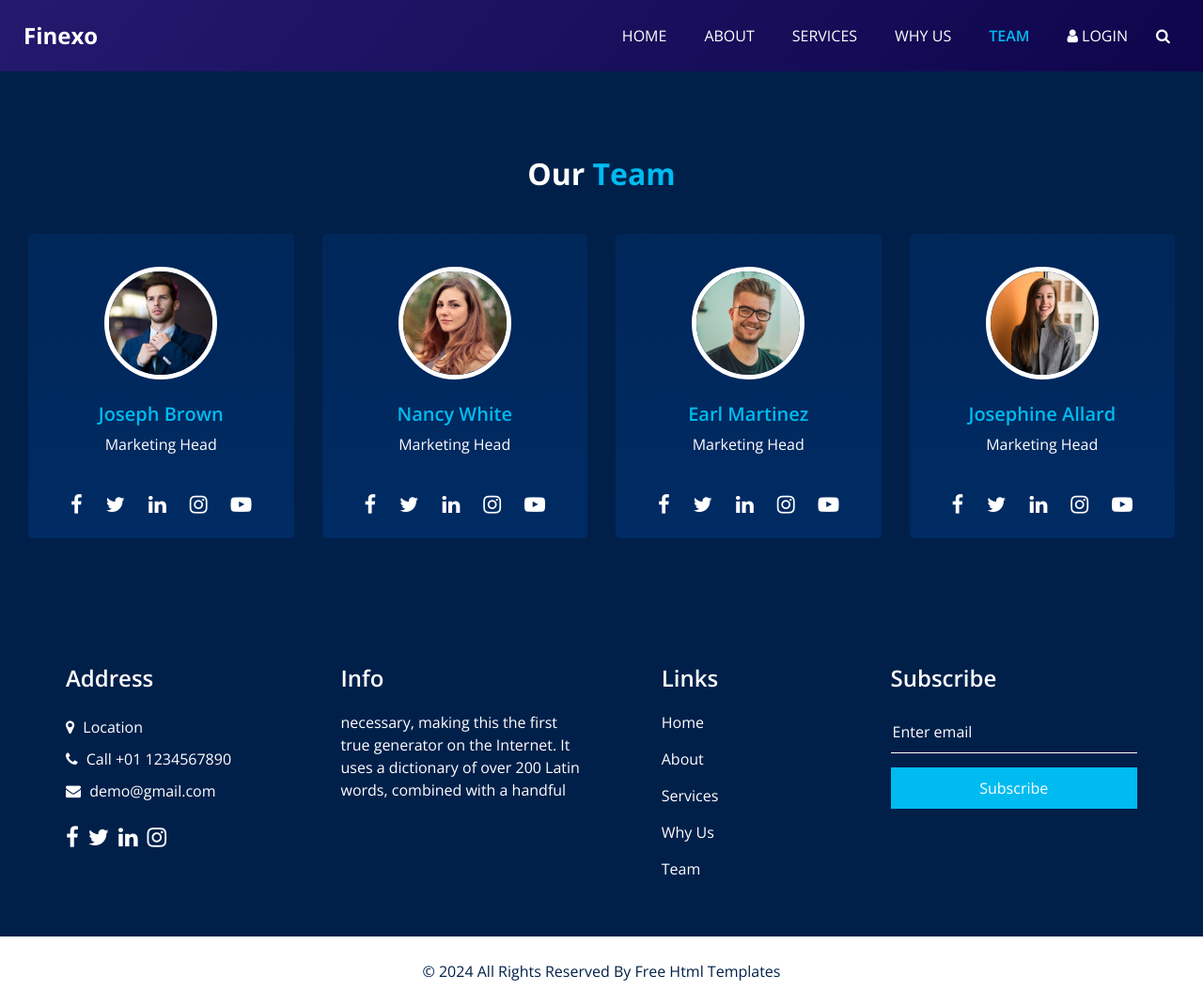
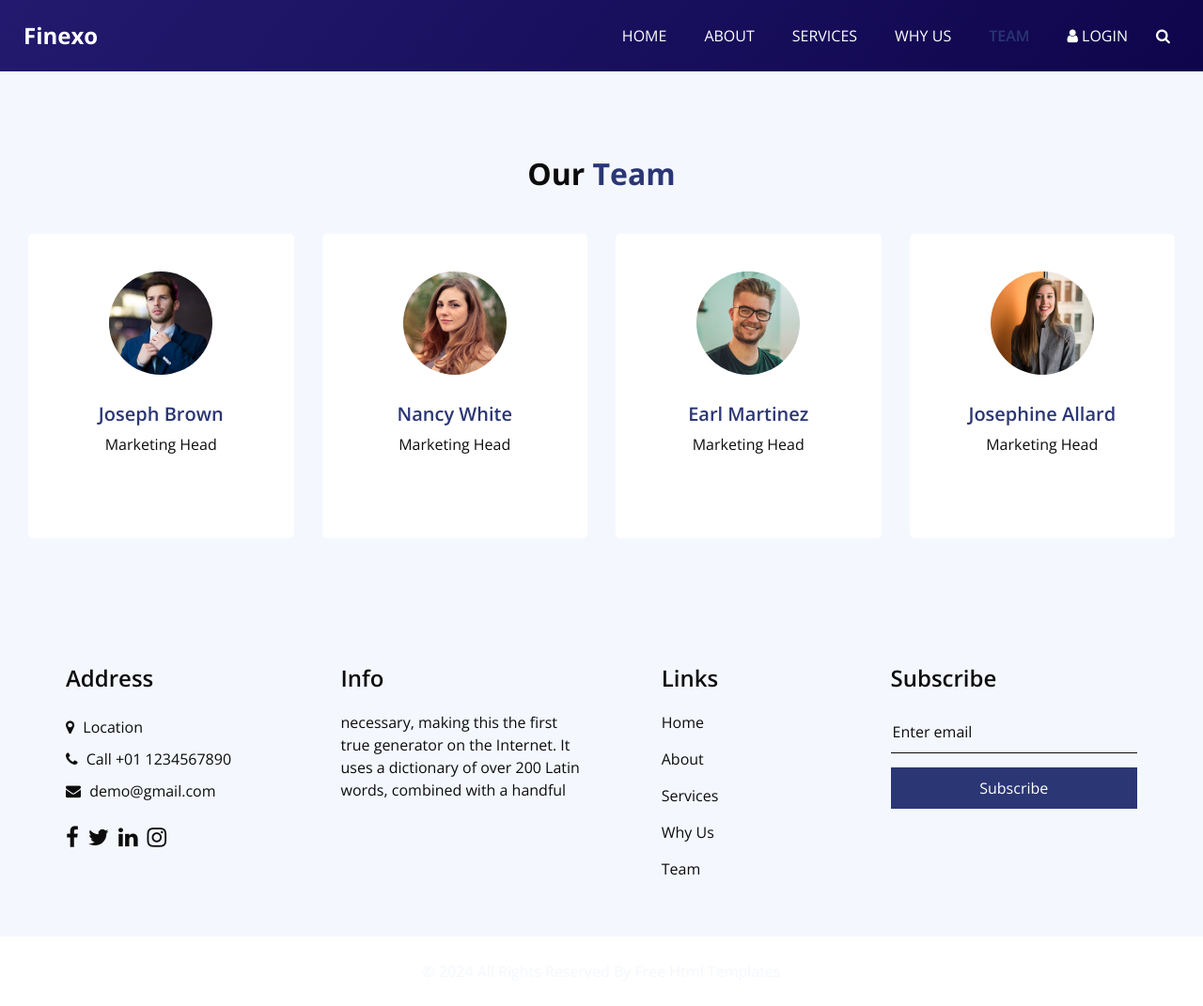
Before and after one commit to aaravkalra/ys, a website: page team.html in a window 1280 px wide. Shown: the whole page at 94% size. Drawn offline with nearby package versions, Linux system fonts and the light colour scheme; some packages are replaced by stand-ins of ours; files that its build step writes are made by us from their sources.

Commit message:
Use colors from the UX mockups

```diff
--- a/css/style.scss
+++ b/css/style.scss
@@ -1,9 +1,12 @@
 $white: #ffffff;
 $black: #000000;
 // $primary1: #0cb1a8;
-$primary1: #00bbf0;
-$primary2: #00204a;
+// $primary1: #00bbf0;
+$primary1: #2B3674;
+// $primary2: #00204a;
+$primary2: #F4F7FE; // background color
 $textCol: #1f1f1f;
+$buttonPrimary: #2B3674;
 
 // import fonts - font-family: 'Open Sans', sans-serif;
 @import url("https://fonts.googleapis.com/css2?family=Lato:wght@400;700&family=Open+Sans:wght@300;400;600;700&display=swap");
@@ -314,7 +317,7 @@ a:focus {
       }
 
       .btn1 {
-        @include hero_btn($primary1, $white, 10px, 15px, 0);
+        @include hero_btn($buttonPrimary, $white, 10px, 15px, 0);
       }
 
       .btn2 {
@@ -438,7 +441,7 @@ a:focus {
 // about section
 .about_section {
   background-color: $primary2;
-  color: $white;
+  color: #0c0c0c;;
 
   .heading_container {
     margin-bottom: 45px;
@@ -530,7 +533,7 @@ a:focus {
 .team_section {
   text-align: center;
   background-color: $primary2;
-  color: $white;
+  color: #0c0c0c;;
 
   .heading_container {
     justify-content: center;
@@ -682,7 +685,7 @@ a:focus {
 // info section
 .info_section {
   background-color: $primary2;
-  color: $white;
+  color: #0c0c0c;;
   padding: 45px 0 15px 0;
 
   h4 {
@@ -701,7 +704,7 @@ a:focus {
 
       a {
         margin: 5px 0;
-        color: $white;
+        color: #0c0c0c;
 
         i {
           margin-right: 5px;
@@ -723,7 +726,7 @@ a:focus {
       display: flex;
       justify-content: center;
       align-items: center;
-      color: $white;
+      color: #0c0c0c;
       border-radius: 100%;
       margin-right: 10px;
       font-size: 24px;
@@ -743,7 +746,7 @@ a:focus {
       display: flex;
       align-items: center;
       margin-bottom: 15px;
-      color: $white;
+      color: #0c0c0c;
 
       &:hover {
         color: $primary1;
@@ -754,15 +757,15 @@ a:focus {
   form {
     input {
       border: none;
-      border-bottom: 1px solid $white;
+      border-bottom: 1px solid #0c0c0c;
       background-color: transparent;
       width: 100%;
       height: 45px;
-      color: $white;
+      color: #0c0c0c;
       outline: none;
 
       &::placeholder {
-        color: $white;
+        color: #0c0c0c;
       }
     }
 
```
